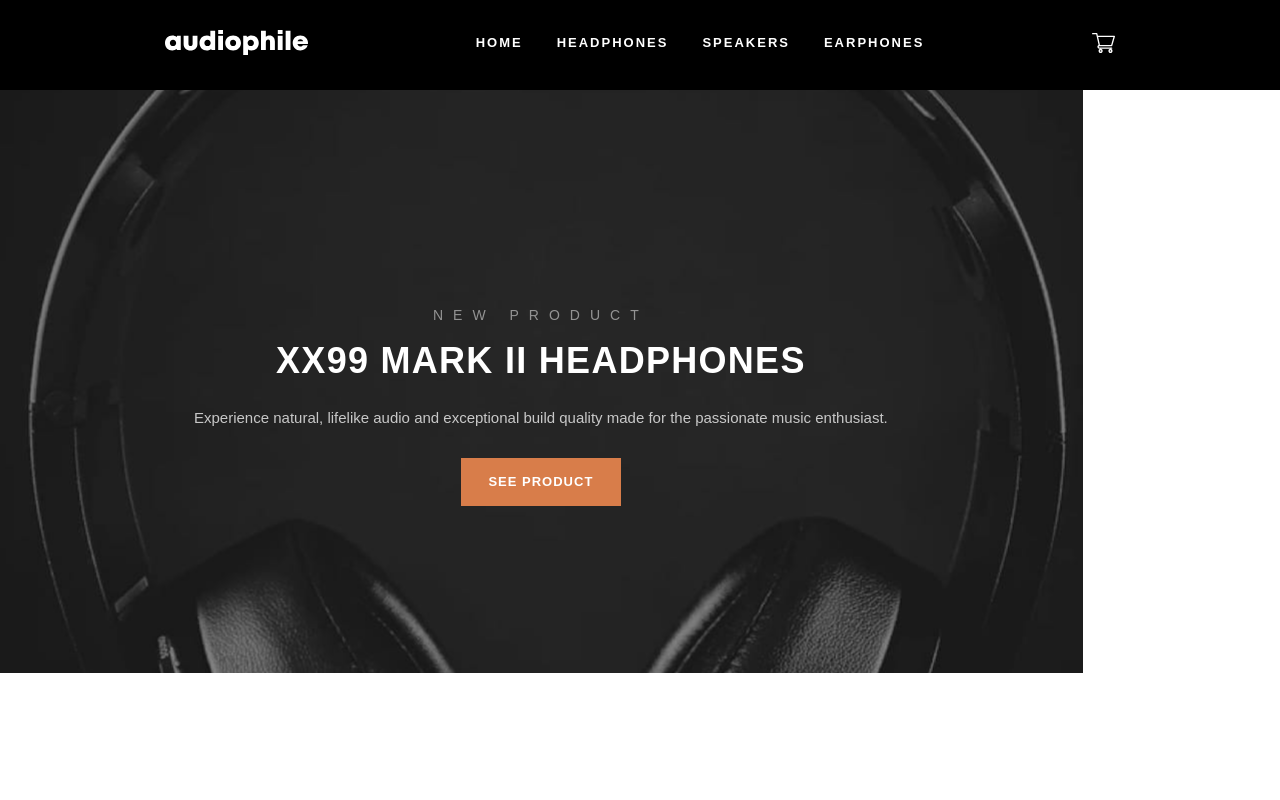
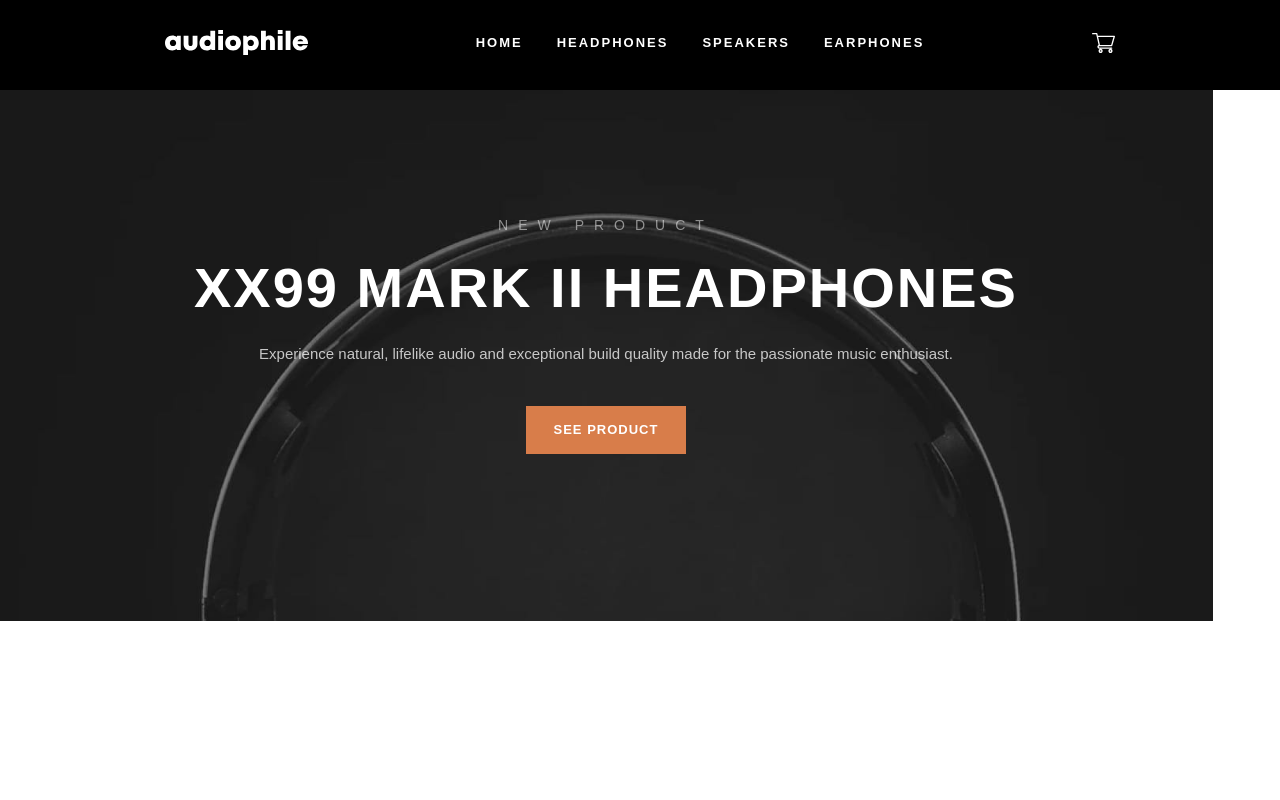
Before and after one commit to smccourtb/audiophile-ecommerce-website, a React (Create React App) app: page / in a window 1280 px wide. Shown: the top 800 px of the page. Built offline with nearby package versions, Linux system fonts and the light colour scheme.

Commit message:
subheader for tablet layout complete

```diff
--- a/src/components/Home.jsx
+++ b/src/components/Home.jsx
@@ -11,8 +11,10 @@ const SubheaderContainer = styled.section`
   height: 100%;
 
   @media (min-width: 768px) {
-    background: url(${TabletHero}) no-repeat center center;
-    padding: 216px 195px 167px 194px;
+    background: url(${TabletHero}) no-repeat;
+    padding: 126px 195px 167px 194px;
+    background-size: cover;
+    background-position-y: -85px;
   }
 `;
 
@@ -44,6 +46,13 @@ const ProductLabel = styled.h2`
   text-transform: uppercase;
   color: #ffffff;
   padding: 16px 0 24px;
+
+  @media (min-width: 768px) {
+    font-size: 56px;
+    line-height: 58px;
+    letter-spacing: 2px;
+    padding: 24px 0 24px;
+  }
 `;
 
 const ProductDescription = styled.p`
@@ -56,6 +65,10 @@ const ProductDescription = styled.p`
   mix-blend-mode: normal;
   opacity: 0.75;
   padding-bottom: 28px;
+
+  @media (min-width: 768px) {
+    padding: 0 15px 40px;
+  }
 `;
 
 const Home = () => {
```
